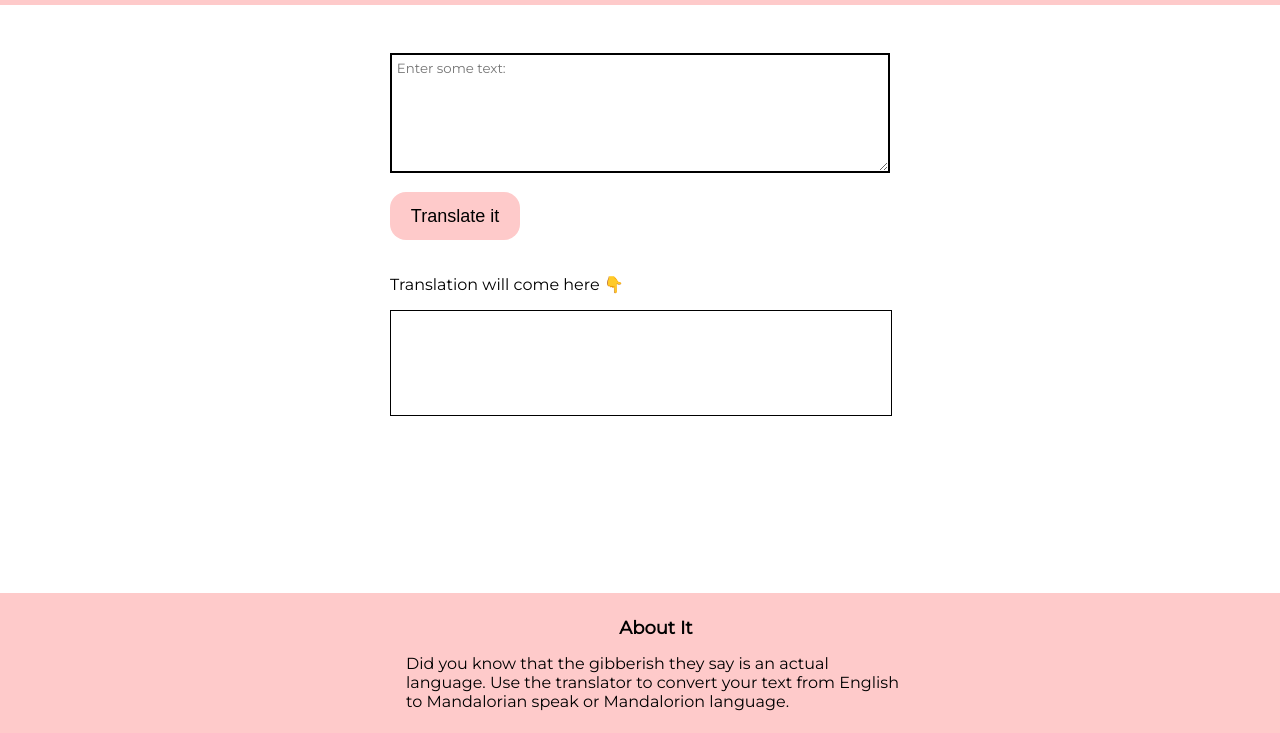
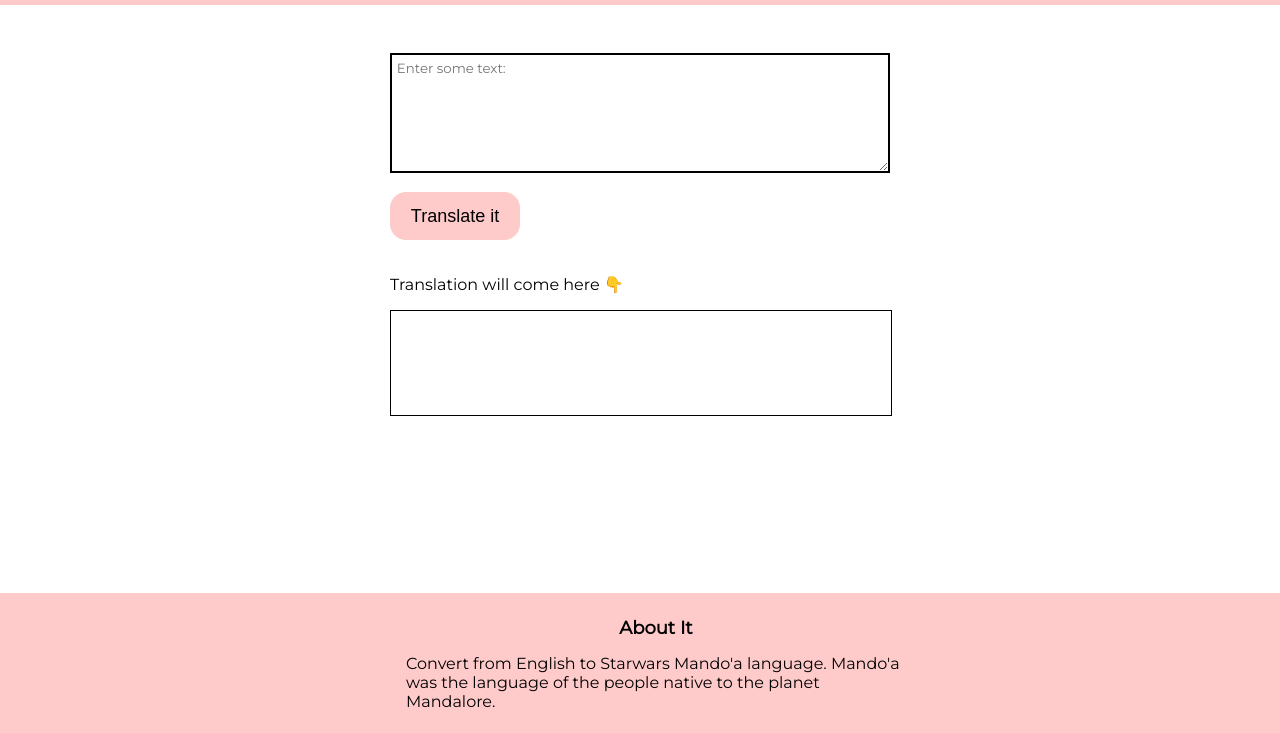
Before and after one commit to gopalbbharadva/Neog.camp-Mandalorian_App, a plain HTML site: page index.html in a window 1280 px wide. Shown: the part 67-800 px from the top of the page. Drawn offline with Linux system fonts and the light colour scheme.

Commit message:
About it updated

```diff
--- a/index.html
+++ b/index.html
@@ -19,8 +19,7 @@
     </main>
     <footer>
         <div style="font-size: large;padding: 0.5rem;font-weight: bold;text-align: center;">About It</div>
-        <p style="padding: 0.4rem;">Did you know that the gibberish they say is an actual language. Use the translator
-            to convert your text from English to Mandalorian speak or Mandalorion language.</p>
+        <p style="padding: 0.4rem;">Convert from English to Starwars Mando'a language. Mando'a was the language of the people native to the planet Mandalore. </p>
     </footer>
     <script src="app.js" type="text/javascript"></script>
 </body>
```
